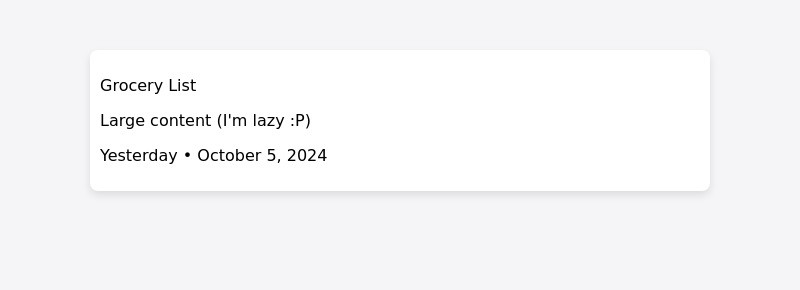
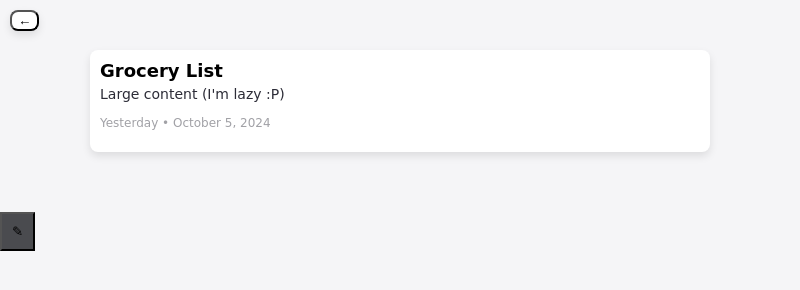
Before and after one commit to pROmeTEuL/Thunder-Note, an Electron app: page src/notepage/page.html in a window 800 px wide. Drawn offline with Linux system fonts and the light colour scheme.

Commit message:
added back button to note preview (WIP)

```diff
--- a/src/notepage/page.html
+++ b/src/notepage/page.html
@@ -8,9 +8,11 @@
 </head>
 
 <body>
+    <button class="back-button" onclick="goBack()">&#8592;</button>
     <div class="container" id="note-container">
         <!-- Populated by notepage/script.js :) -->
     </div>
+    <button class="edit-button">&#9998;</button>
     <script src="script.js"></script>
 </body>
 
--- a/src/notepage/script.js
+++ b/src/notepage/script.js
@@ -1,4 +1,5 @@
 const noteContainer = document.getElementById('note-container');
+const editButton = document.getElementById('edit-button');
 
 function getNote() {
     var id = window.location.search.split('=')[1];
@@ -20,4 +21,8 @@ function renderNote(note) {
     `;
 }
 
+function goBack() {
+    window.history.back();
+}
+
 renderNote(getNote());
--- a/src/notepage/style.css
+++ b/src/notepage/style.css
@@ -1,3 +1,9 @@
+:root {
+    --horizontal-margin: auto;
+    --container-top-margin: 50px;
+    --edit-button-top-margin: 10px;
+}
+
 body {
     font-family: "Bradley Hand", cursive;
     /*font-family: -apple-system, BlinkMacSystemFont, "Segoe UI", Roboto, "Helvetica Neue", Arial, sans-serif;*/
@@ -6,11 +12,50 @@ body {
     background-color: #f5f5f7;
 }
 
+.back-button {
+    position: absolute;
+    top: 10px;
+    left: 10px;
+    background-color: white;
+    border-radius: 8px;
+    box-shadow: 0 4px 8px rgba(0, 0, 0, 0.1);
+}
+
+.back-button:hover {
+    background-color: #f0f0f5;
+}
+
+.edit-button {
+    max-width: 600px;
+    margin: var(--edit-button-top-margin) var(--horizontal-margin);
+    padding: 10px;
+    background-color: #4a4b4f;
+}
+
 .container {
     max-width: 600px;
-    margin: 50px auto;
+    margin: var(--container-top-margin) var(--horizontal-margin);
     padding: 10px;
     background-color: white;
     border-radius: 8px;
     box-shadow: 0 4px 8px rgba(0, 0, 0, 0.1);
 }
+
+.note-title {
+    font-size: 18px;
+    font-weight: 600;
+    margin: 0 0 5px;
+    vertical-align: top;
+}
+
+.note-content {
+    font-size: 14px;
+    color: #2c2c37;
+    margin-top: 5px;
+}
+
+.note-time {
+    font-size: 12px;
+    color: #a1a1a6;
+    margin-top: 5px;
+}
```
